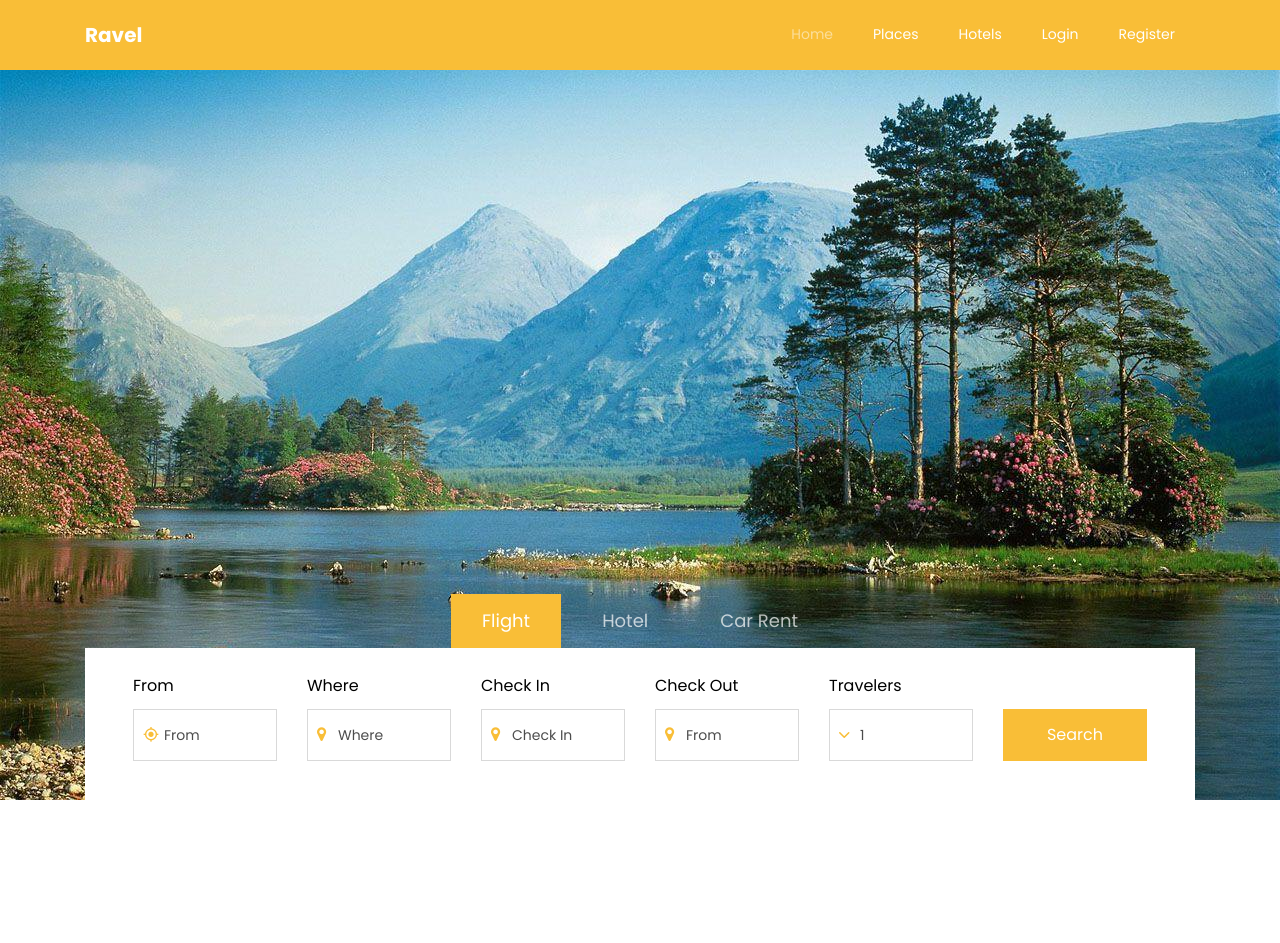
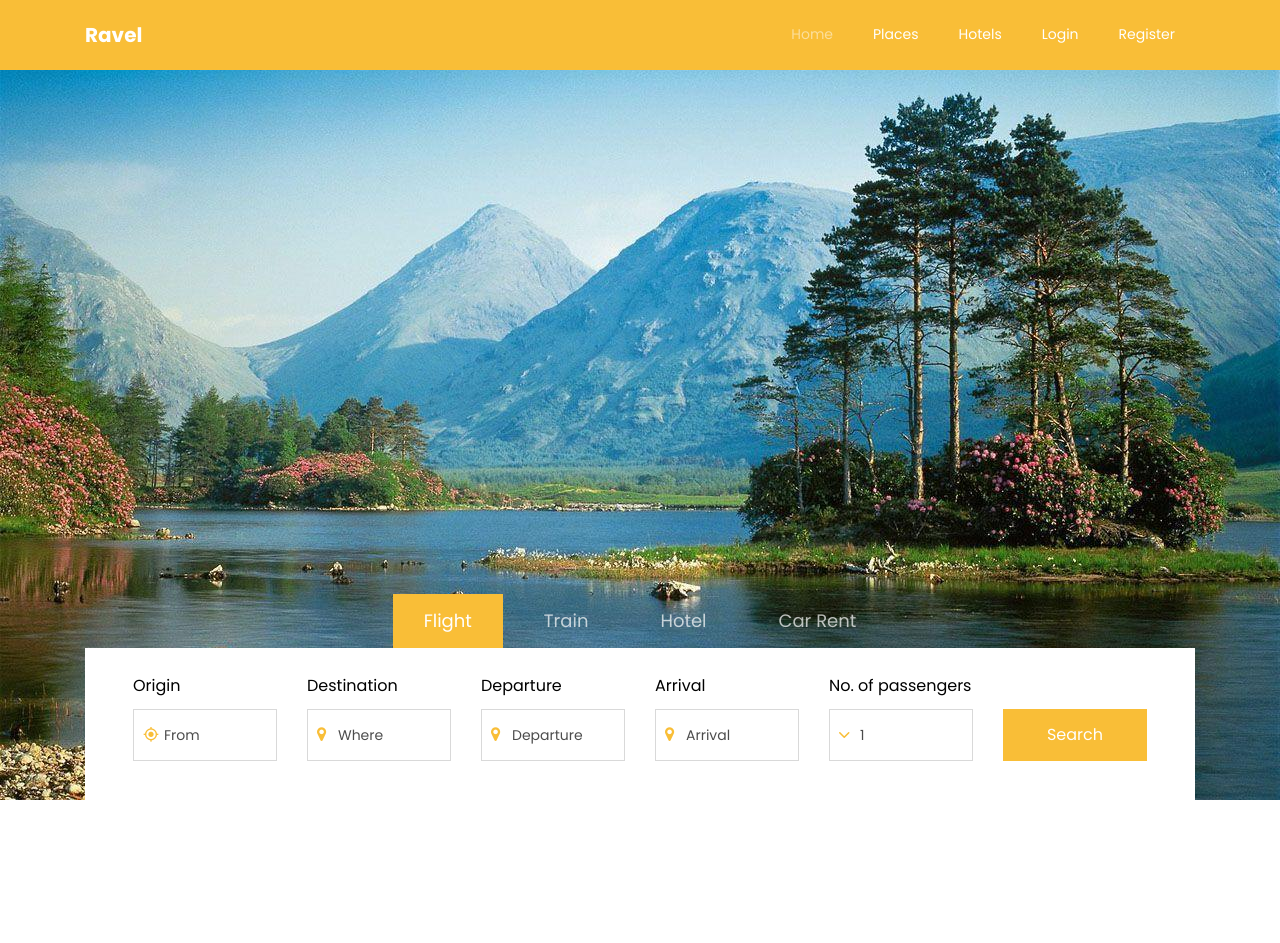
Before and after one commit to akillkumar/ravel, a Django app: page /myapp/ in a window 1280 px wide. Shown: the top 943 px of the page. Run offline with Django 3.2, Linux system fonts and the light colour scheme; data comes from the database, SQL or seed files in the repository; both versions use the stored data as it was after the commit; some libraries are stand-ins or nearby versions; some web fonts are replaced.

Commit message:
Flight Query

```diff
--- a/myapp/templates/myapp/index.html
+++ b/myapp/templates/myapp/index.html
@@ -70,7 +70,8 @@
     		<div class="row no-gutters">
           <div class="col-md-12 nav-link-wrap">
             <div class="nav nav-pills justify-content-center text-center" id="v-pills-tab" role="tablist" aria-orientation="vertical">
-              <a class="nav-link active" id="v-pills-1-tab" data-toggle="pill" href="#v-pills-1" role="tab" aria-controls="v-pills-1" aria-selected="true">Flight</a>
+							<a class="nav-link active" id="v-pills-1-tab" data-toggle="pill" href="#v-pills-1" role="tab" aria-controls="v-pills-1" aria-selected="true">Flight</a>
+							<a class="nav-link" id="v-pills-4-tab" data-toggle="pill" href="#v-pills-4" role="tab" aria-controls="v-pills-4" aria-selected="true">Train</a>
 
               <a class="nav-link" id="v-pills-2-tab" data-toggle="pill" href="#v-pills-2" role="tab" aria-controls="v-pills-2" aria-selected="false">Hotel</a>
 
@@ -84,12 +85,12 @@
               <div class="tab-pane fade show active" id="v-pills-1" role="tabpanel" aria-labelledby="v-pills-nextgen-tab">
 
 
-								<form method="GET" action="{% url 'filter' %}" class="search-destination">
+								<form method="GET" action="{% url 'filter_flights' %}" class="search-destination">
 
               		<div class="row">
               			<div class="col-md align-items-end">
               				<div class="form-group">
-              					<label for="#">From</label>
+              					<label for="#">Origin</label>
 	              				<div class="form-field">
 	              					<div class="icon"><span class="icon-my_location"></span></div>
 					                <input type="text" name='origin' class="form-control" placeholder="From">
@@ -98,7 +99,7 @@
               			</div>
               			<div class="col-md align-items-end">
               				<div class="form-group">
-              					<label for="#">Where</label>
+              					<label for="#">Destination</label>
               					<div class="form-field">
 	              					<div class="icon"><span class="icon-map-marker"></span></div>
 					                <input type="text" name="dest" class="form-control" placeholder="Where">
@@ -107,35 +108,29 @@
               			</div>
               			<div class="col-md align-items-end">
               				<div class="form-group">
-              					<label for="#">Check In</label>
+              					<label for="#">Departure</label>
               					<div class="form-field">
 	              					<div class="icon"><span class="icon-map-marker"></span></div>
-					                <input type="text" class="form-control checkin_date" placeholder="Check In">
+					                <input type="text" name="dept" class="form-control checkin_date" placeholder="Departure">
 					              </div>
 				              </div>
               			</div>
               			<div class="col-md align-items-end">
               				<div class="form-group">
-              					<label for="#">Check Out</label>
+              					<label for="#">Arrival</label>
               					<div class="form-field">
 	              					<div class="icon"><span class="icon-map-marker"></span></div>
-					                <input type="text" class="form-control checkout_date" placeholder="From">
+					                <input type="text" name="arrival" class="form-control checkout_date" placeholder="Arrival">
 					              </div>
 				              </div>
               			</div>
               			<div class="col-md align-items-end">
               				<div class="form-group">
-              					<label for="#">Travelers</label>
+              					<label for="#">No. of passengers</label>
               					<div class="form-field">
 	              					<div class="select-wrap">
 			                      <div class="icon"><span class="ion-ios-arrow-down"></span></div>
-			                      <select name="" id="" class="form-control">
-			                      	<option value="">1</option>
-			                        <option value="">2</option>
-			                        <option value="">3</option>
-			                        <option value="">4</option>
-			                        <option value="">5</option>
-			                      </select>
+			                      <input class="form-control" type="number" min="1" max="10" name="passengers" value="1">
 			                    </div>
 					              </div>
 				              </div>
@@ -153,7 +148,75 @@
 
 
 
-              </div>
+							</div>
+
+							<div class="tab-pane fade" id="v-pills-4" role="tabpanel" aria-labelledby="v-pills-performance-tab">
+
+
+									<form method="GET" action="{% url 'filter_trains' %}" class="search-destination">
+
+										<div class="row">
+											<div class="col-md align-items-end">
+												<div class="form-group">
+													<label for="#">Origin</label>
+													<div class="form-field">
+														<div class="icon"><span class="icon-my_location"></span></div>
+														<input type="text" name='origin' class="form-control" placeholder="From">
+													</div>
+												</div>
+											</div>
+											<div class="col-md align-items-end">
+												<div class="form-group">
+													<label for="#">Destination</label>
+													<div class="form-field">
+														<div class="icon"><span class="icon-map-marker"></span></div>
+														<input type="text" name="dest" class="form-control" placeholder="Where">
+													</div>
+												</div>
+											</div>
+											<div class="col-md align-items-end">
+												<div class="form-group">
+													<label for="#">Departure</label>
+													<div class="form-field">
+														<div class="icon"><span class="icon-map-marker"></span></div>
+														<input type="text" name="dept" class="form-control checkin_date" placeholder="Departure">
+													</div>
+												</div>
+											</div>
+											<div class="col-md align-items-end">
+												<div class="form-group">
+													<label for="#">Arrival</label>
+													<div class="form-field">
+														<div class="icon"><span class="icon-map-marker"></span></div>
+														<input type="text" name="arrival" class="form-control checkout_date" placeholder="Arrival">
+													</div>
+												</div>
+											</div>
+											<div class="col-md align-items-end">
+												<div class="form-group">
+													<label for="#">No. of passengers</label>
+													<div class="form-field">
+														<div class="select-wrap">
+															<div class="icon"><span class="ion-ios-arrow-down"></span></div>
+															<input class="form-control" type="number" min="1" max="10" name="passengers" placeholder="1">
+														</div>
+													</div>
+												</div>
+											</div>
+											<div class="col-md align-self-end">
+												<div class="form-group">
+													<div class="form-field">
+														<input type="submit" value="Search" class="form-control btn btn-primary">
+													</div>
+												</div>
+											</div>
+										</div>
+									</form>
+
+
+
+
+								</div>
 
               <div class="tab-pane fade" id="v-pills-2" role="tabpanel" aria-labelledby="v-pills-performance-tab">
               	<form action="#" class="search-destination">
--- a/myapp/templates/myapp/temp.html
+++ b/myapp/templates/myapp/temp.html
@@ -5,7 +5,7 @@ FLIGHTS FROM {{origin}} to {{dest}}:
 
 {% for f in flight_list %}
 
-    <a href="{{f.pk}}">{{f.flight_name}}</a>
+    <a href="/myapp/{{f.pk}}">{{f.flight_name}}</a> &nbsp; PRICE = {{f.price}}<br>
 
 {% endfor %}
 
--- a/myapp/urls.py
+++ b/myapp/urls.py
@@ -6,5 +6,6 @@ urlpatterns = [
     path('', views.index, name='index'),
     path('places', views.places, name='places'),
     path('<int:flight_id>/', views.details, name='details'),
-    path('$', views.filter, name="filter")
+    path('flights/', views.filter_flights, name="filter_flights"),
+    path('trains/', views.filter_trains, name="filter_trains")
 ]
--- a/myapp/views.py
+++ b/myapp/views.py
@@ -35,11 +35,26 @@ def myFunc (request):
 
 	return render (request, 'myapp/temp.html',{'origin':origin,'dest':dest})
 
-def filter (request):
+def filter_flights (request):
 	if request.method=='GET':
 		origin=request.GET.get('origin','')
 		dest = request.GET.get('dest','')
+		passengers = request.GET.get('passengers','')
 
-		results = Flight.objects.filter(origin__icontains = origin,dest__icontains = dest)
+		print('pass = ',passengers)
+
+		results = Flight.objects.filter(origin__icontains = origin,dest__icontains = dest, seats__gte = passengers)
 
 	return render (request, 'myapp/temp.html', {'flight_list': results, 'origin':origin,'dest':dest})
+
+def filter_trains (request):
+	if request.method=='GET':
+		origin=request.GET.get('origin','')
+		dest = request.GET.get('dest','')
+		x = request.GET.get('dept','')
+
+		print('departure = ',x.split('/'))
+
+		results = Trains.objects.filter(origin__icontains = origin,dest__icontains = dest)
+
+	return render (request, 'myapp/temp1.html', {'train_list': results, 'origin':origin,'dest':dest})
```
Also changed, not shown: myapp/templates/myapp/temp1.html (added, +13 -0 lines), db.sqlite3.
